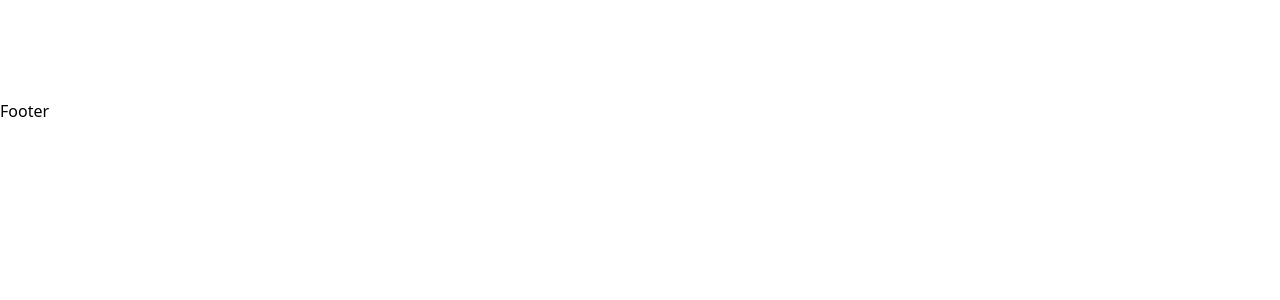
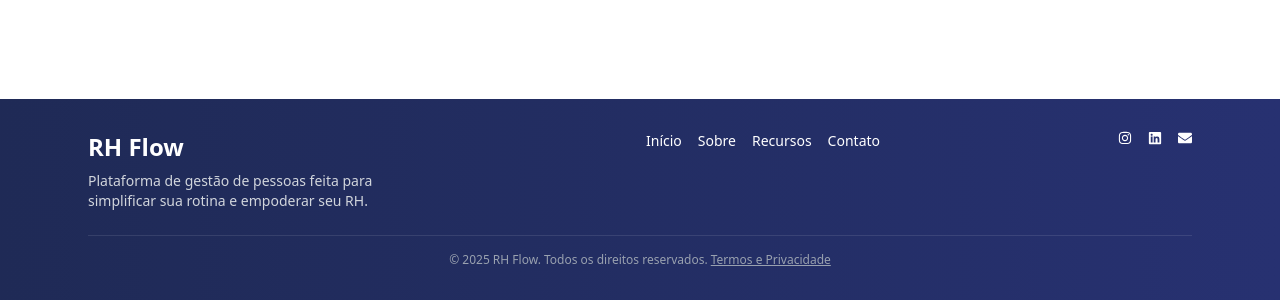
Before and after one commit to Grupo-02-Turma-JavaScript-07/Sistema-RH-Front, a React (Vite) app: page /perfil in a window 1280 px wide. Shown: the part 1341-1641 px from the top of the page. Before the commit the page ends 1464 px from the top, so only its background shows below. Built offline with nearby package versions, Linux system fonts and the light colour scheme.

Commit message:
feat: add footer

```diff
--- a/src/components/footer/Footer.tsx
+++ b/src/components/footer/Footer.tsx
@@ -1,9 +1,37 @@
+import { FaInstagram, FaLinkedin, FaEnvelope } from 'react-icons/fa'
+
 function Footer() {
-    return (
-        <div>
-            <p>Footer</p>
+  return (
+    <footer className="bg-gradient-to-r from-[#1f2a56] to-[#273171] text-white text-sm">
+      <div className="max-w-6xl mx-auto px-6 py-8">
+        <div className="flex flex-col md:flex-row md:justify-between md:items-start gap-6">
+          <div>
+            <h1 className="text-2xl font-bold">RH Flow</h1>
+            <p className="text-gray-300 mt-2 max-w-xs">
+              Plataforma de gestão de pessoas feita para simplificar sua rotina e empoderar seu RH.
+            </p>
+          </div>
+
+          <ul className="flex flex-col sm:flex-row gap-4 text-sm font-medium">
+            <li className="hover:text-gray-300 transition"><a href="#">Início</a></li>
+            <li className="hover:text-gray-300 transition"><a href="#">Sobre</a></li>
+            <li className="hover:text-gray-300 transition"><a href="#">Recursos</a></li>
+            <li className="hover:text-gray-300 transition"><a href="#">Contato</a></li>
+          </ul>
+
+          <div className="flex gap-4">
+            <a href="#" className="hover:text-gray-300 transition"><FaInstagram /></a>
+            <a href="#" className="hover:text-gray-300 transition"><FaLinkedin /></a>
+            <a href="#" className="hover:text-gray-300 transition"><FaEnvelope /></a>
+          </div>
         </div>
-    );
+
+        <div className="border-t border-white/10 mt-6 pt-4 text-xs text-center text-gray-400">
+          © 2025 RH Flow. Todos os direitos reservados. <a href="#" className="underline hover:text-white">Termos e Privacidade</a>
+        </div>
+      </div>
+    </footer>
+  )
 }
 
-export default Footer;
+export default Footer
```
